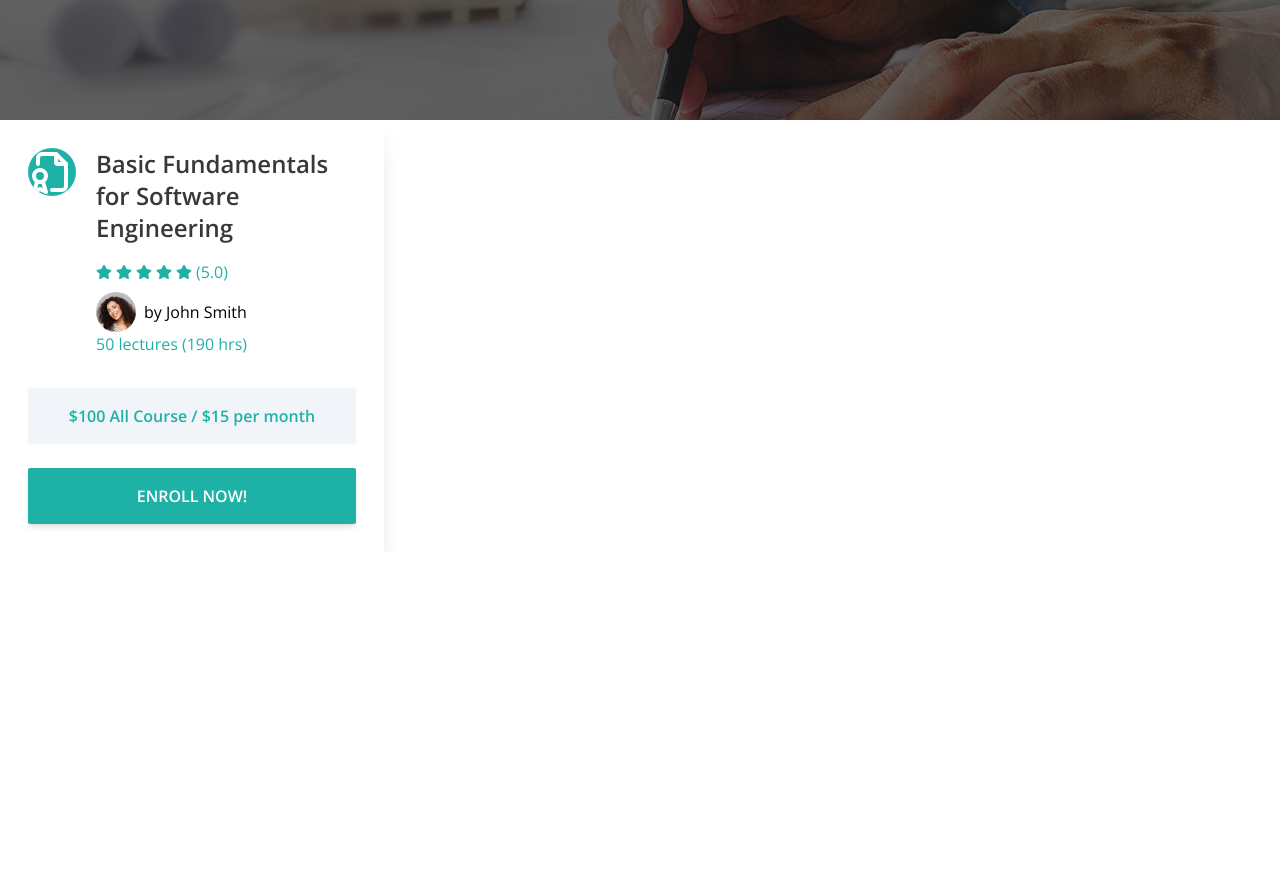
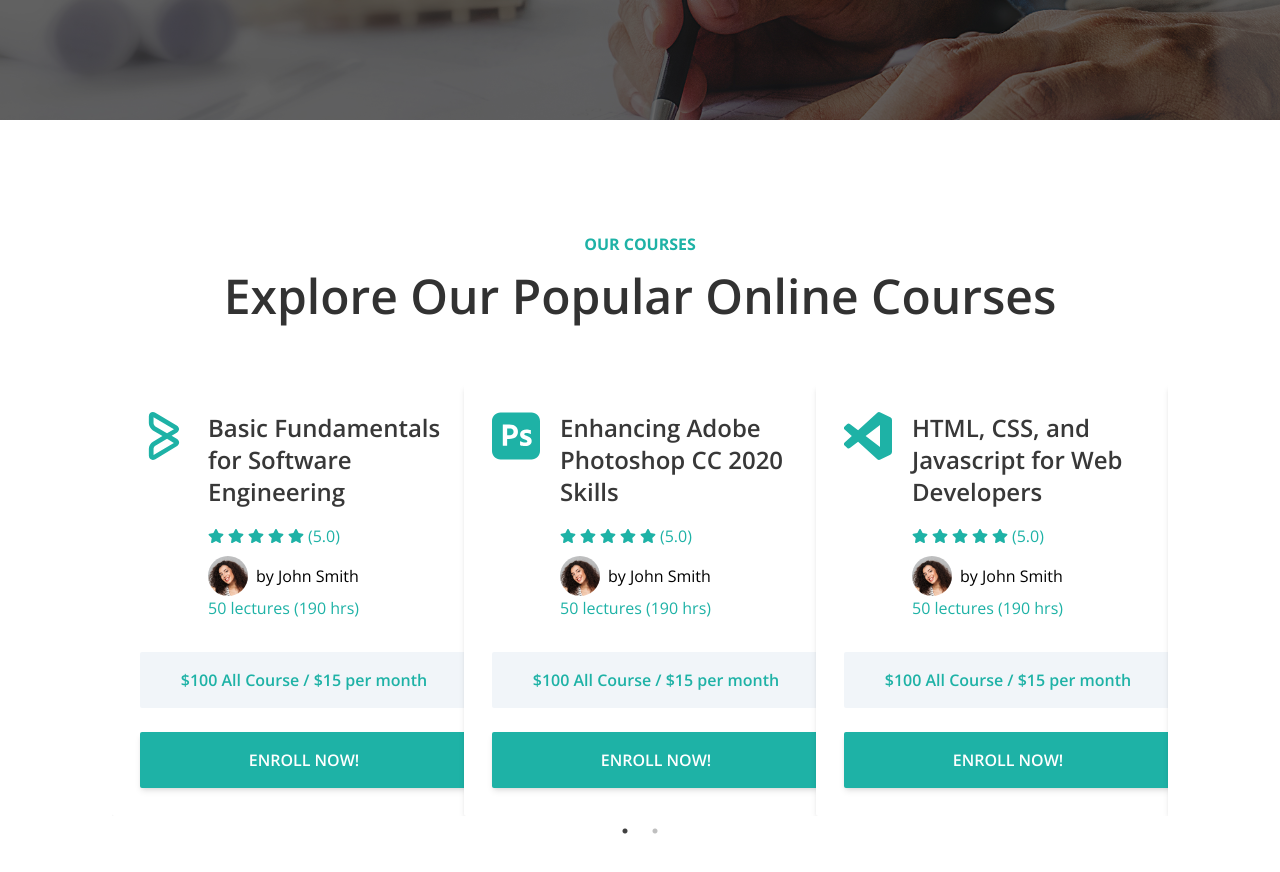
Before and after one commit to itznur07/edusy, a React (Create React App) app: page / in a window 1280 px wide. Shown: the part 2080-2952 px from the top of the page. Before the commit the page ends 2632 px from the top, so only its background shows below. Built offline with nearby package versions, Linux system fonts and the light colour scheme.

Commit message:
Popular Online Course Component and slider design

```diff
--- a/package.json
+++ b/package.json
@@ -11,6 +11,8 @@
     "react-icons": "^4.7.1",
     "react-router-dom": "^6.6.1",
     "react-scripts": "5.0.1",
+    "react-slick": "^0.29.0",
+    "slick-carousel": "^1.8.1",
     "web-vitals": "^2.1.4"
   },
   "scripts": {
--- a/src/Components/CourseCard.js
+++ b/src/Components/CourseCard.js
@@ -4,21 +4,21 @@ import React from "react";
 import authorImg from "../assets/images/author-1.jpg";
 // icons
 import { FaStar } from "react-icons/fa";
-import { TbFileCertificate } from "react-icons/tb";
 
-const CourseCard = () => {
+const CourseCard = ({icon , title}) => {
   return (
     <>
-      <div className='max-w-sm bg-white shadow-xl rounded-sm justify-center palce-content-center '>
+      <div className='w-1/3 sm:w-96 bg-white shadow-md rounded-sm justify-center palce-content-center '>
         {/* content */}
         <div className='py-7 px-7'>
           {/* card top */}
           <div className='flex space-x-5'>
-            <TbFileCertificate className='bg-[#1eb2a6] text-white rounded-full text-5xl' />
+            <span className=' text-[#1eb2a6] rounded-full text-5xl'>
+              {icon}
+            </span>
             <div className=''>
               <h1 className='text-2xl text-[#383838] font-semibold'>
-                Basic Fundamentals <br /> for Software <br />
-                Engineering
+                {title}
               </h1>
               {/* reating */}
               <div className='flex items-center space-x-1 text-[#1eb2a6] mt-4'>
--- /dev/null
+++ b/src/Components/PopularCourse.js
@@ -0,0 +1,55 @@
+import React from "react";
+import Slider from "react-slick";
+import "slick-carousel/slick/slick-theme.css";
+import "slick-carousel/slick/slick.css";
+import CourseCard from "./CourseCard";
+// icons
+import { FaFigma, FaWordpress } from "react-icons/fa";
+import { SiAdobephotoshop, SiBmcsoftware, SiVisualstudiocode } from "react-icons/si";
+
+
+const PopularCourse = () => {
+  const settings = {
+    dots: true,
+    infinite: true,
+    speed: 500,
+    slidesToShow: 3,
+    slidesToScroll: 3,
+  };
+  return (
+    <>
+      <div className='h-screen'>
+        <div className='mx-28'>
+          {/* content */}
+          <div>
+            {/* content heading */}
+            <div className='mt-28 text-center space-y-4'>
+              <h4 className='text-md text-[#1eb2a6] font-bold uppercase'>
+                OUR COURSES
+              </h4>
+              <h1 className='text-5xl text-[#323232] font-semibold'>
+                Explore Our Popular Online Courses
+              </h1>
+            </div>
+            {/* content heading */}
+            {/* content card */}
+            <div className="mt-16 cursor-pointer">
+            <Slider {...settings} >
+              <CourseCard icon={<SiBmcsoftware/>} title="Basic Fundamentals for Software Engineering" />
+              <CourseCard icon={<SiAdobephotoshop/>} title="Enhancing Adobe Photoshop CC 2020 Skills"/>
+              <CourseCard icon={<SiVisualstudiocode/>} title="HTML, CSS, and Javascript for Web Developers"/>
+              <CourseCard icon={<FaWordpress/>} title="Introducing to Programming with WordPress" />
+              <CourseCard icon={<FaFigma/>} title="Figma Begainer to Advanced UI & UX Design"/>
+            </Slider>
+            </div>
+            {/* flex items-center justify-between mt-24 mb-28 space-x-5 */}
+            {/* content card */}
+          </div>
+          {/* content */}
+        </div>
+      </div>
+    </>
+  );
+};
+
+export default PopularCourse;
--- a/src/Pages/Home.js
+++ b/src/Pages/Home.js
@@ -1,7 +1,7 @@
 import React from "react";
 import BannerContent from "../Components/BannerContent";
-import CourseCard from "../Components/CourseCard";
 import Navbar from "../Components/Navbar";
+import PopularCourse from "../Components/PopularCourse";
 import Summery from "../Components/Summery";
 import TopBar from "../Components/TopBar";
 import About from "./About";
@@ -29,8 +29,8 @@ const Home = () => {
       <About />
       {/* Sammery */}
       <Summery />
-      {/* Course Cards */}
-      <CourseCard />
+      {/* Popular Online courses */}
+      <PopularCourse />
     </>
   );
 };
```
Also changed, not shown: 1 other file (tests, documents, lock files or other folders).
